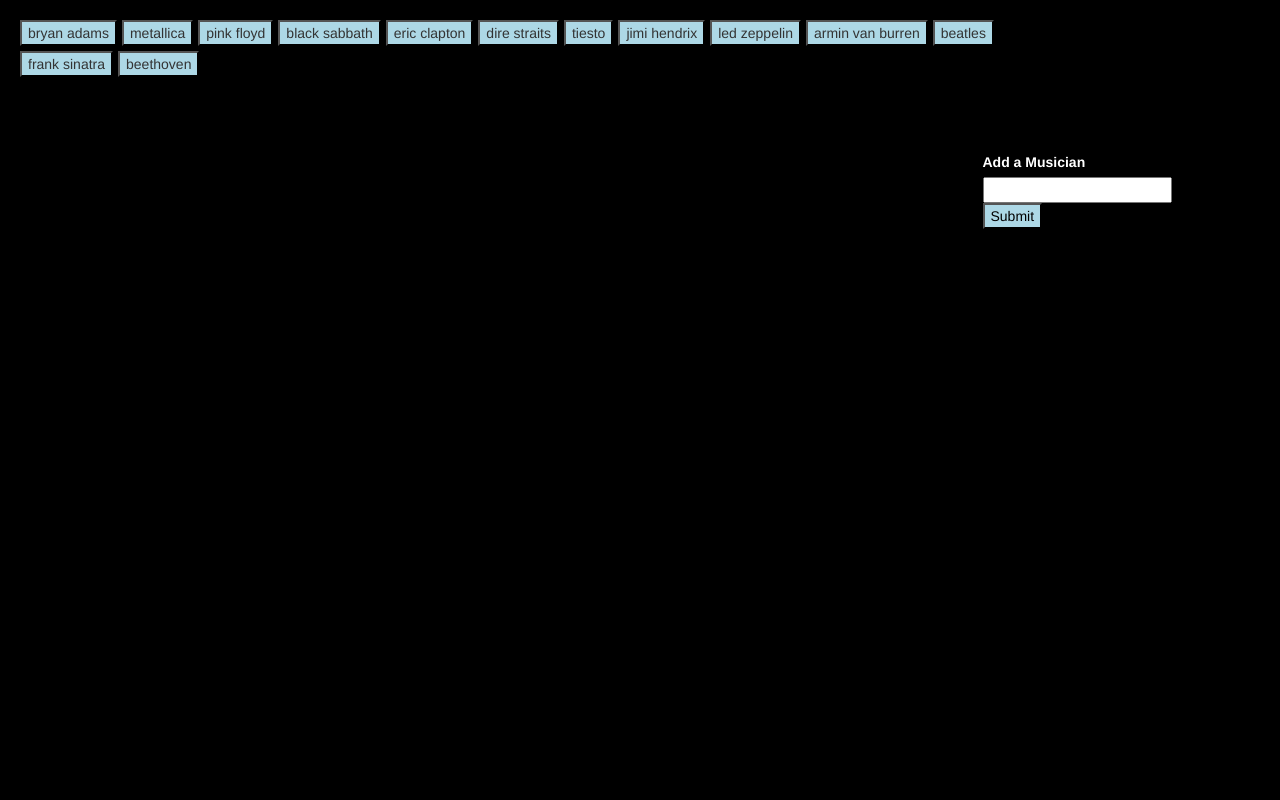
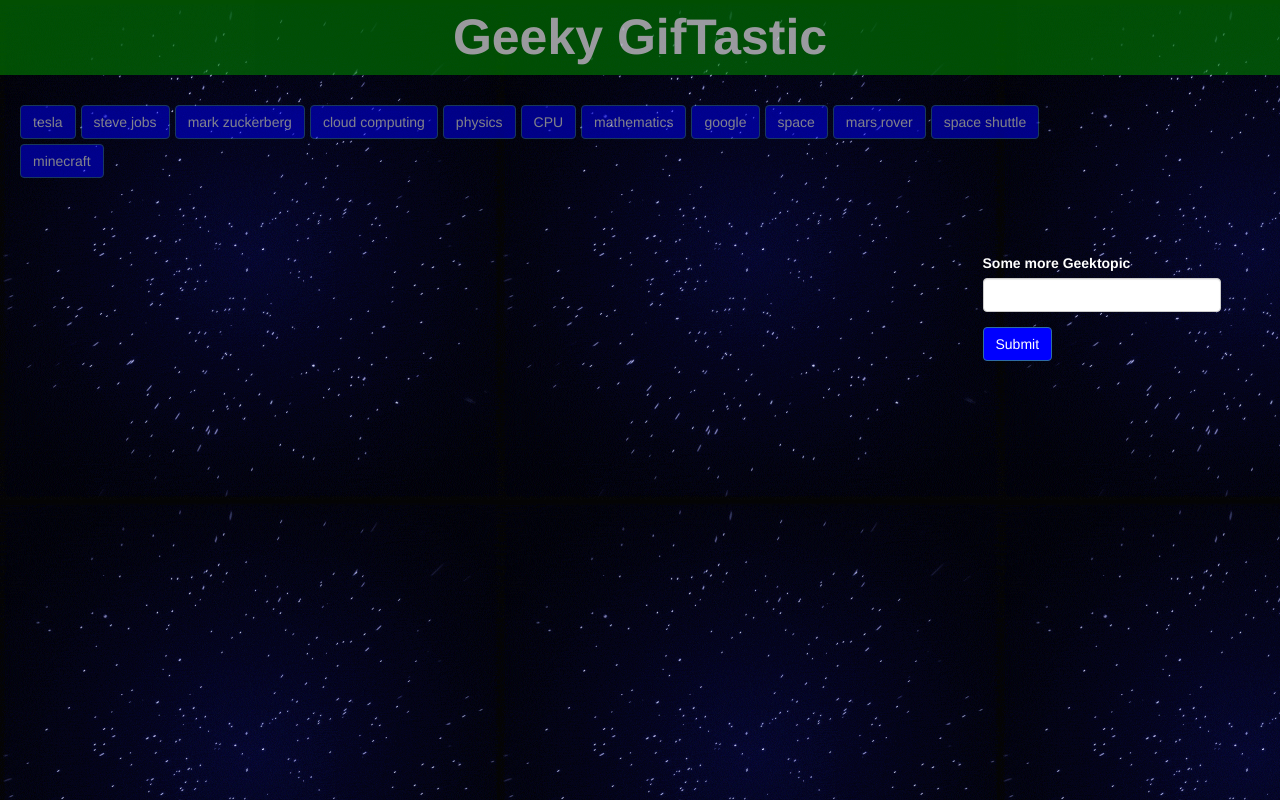
Before and after one commit to priteshkumar/giftastic, a plain HTML site: page index.html in a window 1280 px wide. Drawn offline with nearby package versions, Linux system fonts and the light colour scheme.

Commit message:
add ui changes

```diff
--- a/index.html
+++ b/index.html
@@ -8,7 +8,23 @@
    <style>
    body{
     background: black;
+    background-image:url("./source.gif");
    }
+   #pageheader{
+    margin-top:0px;
+    color:white;
+    background: green;
+    font-size: 50px;
+    width:100%;
+    margin-left: auto;
+    margin-right: auto;
+    min-height: 60px;
+    opacity:0.6;
+    padding-top:10px;
+    padding-bottom:10px;
+    font-weight:bold;
+   }
+
    #buttonsdiv{
     padding-top:20px;
     padding-bottom: 20px;
@@ -23,7 +39,7 @@
     color: black;
    }
    #add-music{
-    background: lightblue;
+    background: blue;
    }
   #maincontainer{
      padding-top:50px;
@@ -38,12 +54,24 @@
    label{
     color: white;
    }
+   #gif-form{
+    width:80%;
+   }
    </style>
 
 
 </head>
 
 <body>
+  <div class="container-full">
+  <div class="row">
+  <div class="col-xs-12 text-center">
+  <div id="header">
+  <h1 id="pageheader">Geeky GifTastic</h1>
+  </div>
+  </div>
+  </div>
+  </div>
   <div class="container-full">
     <div class="row">
       <div class="col-md-10">
@@ -60,9 +88,11 @@
       </div>
       <div class="col-xs-3 pull-right">
        <form id="gif-form">
-         <label for="music-input">Add a Musician</label><br/>
-         <input type="text" id="music-input"><br/>
-          <input id="add-music" type="submit" value="Submit">
+         <div class="form-group">
+         <label for="music-input">Some more Geektopic</label>
+         <input type="text" class="form-control" id="music-input">
+         </div>
+          <input id="add-music" class="btn btn-primary" type="submit" value="Submit">
         </form>
      </div>
    </div>
@@ -70,14 +100,19 @@
 
   <script src="https://cdnjs.cloudflare.com/ajax/libs/jquery/3.2.1/jquery.min.js"></script>
   <script type="text/javascript">
-  var topics = ["bryan adams","metallica","pink floyd","black sabbath","eric clapton","dire straits","tiesto","jimi hendrix",
-                "led zeppelin","armin van burren","beatles","frank sinatra","beethoven"];
+  var topics = ["tesla","steve jobs","mark zuckerberg","cloud computing","physics","CPU","mathematics",
+                "google","space","mars rover","space shuttle","minecraft"];
 
   function renderButtons(){
     $("#buttonsdiv").empty();
     for (var i=0;i<topics.length;i++)
     {
       var $btndiv = $("<button>");
+      $btndiv.addClass("btn btn-primary");
+      $btndiv.css("background","blue");
+      $btndiv.css("margin-right","5px");
+      $btndiv.css("margin-bottom","5px");
+      $btndiv.css("opacity","0.5");
       $btndiv.addClass("musician");
       $btndiv.attr("data-musician",topics[i]);
       $btndiv.text(topics[i]);
```
Also changed, not shown: eins.gif (added), source.gif (added), 1 other file.
